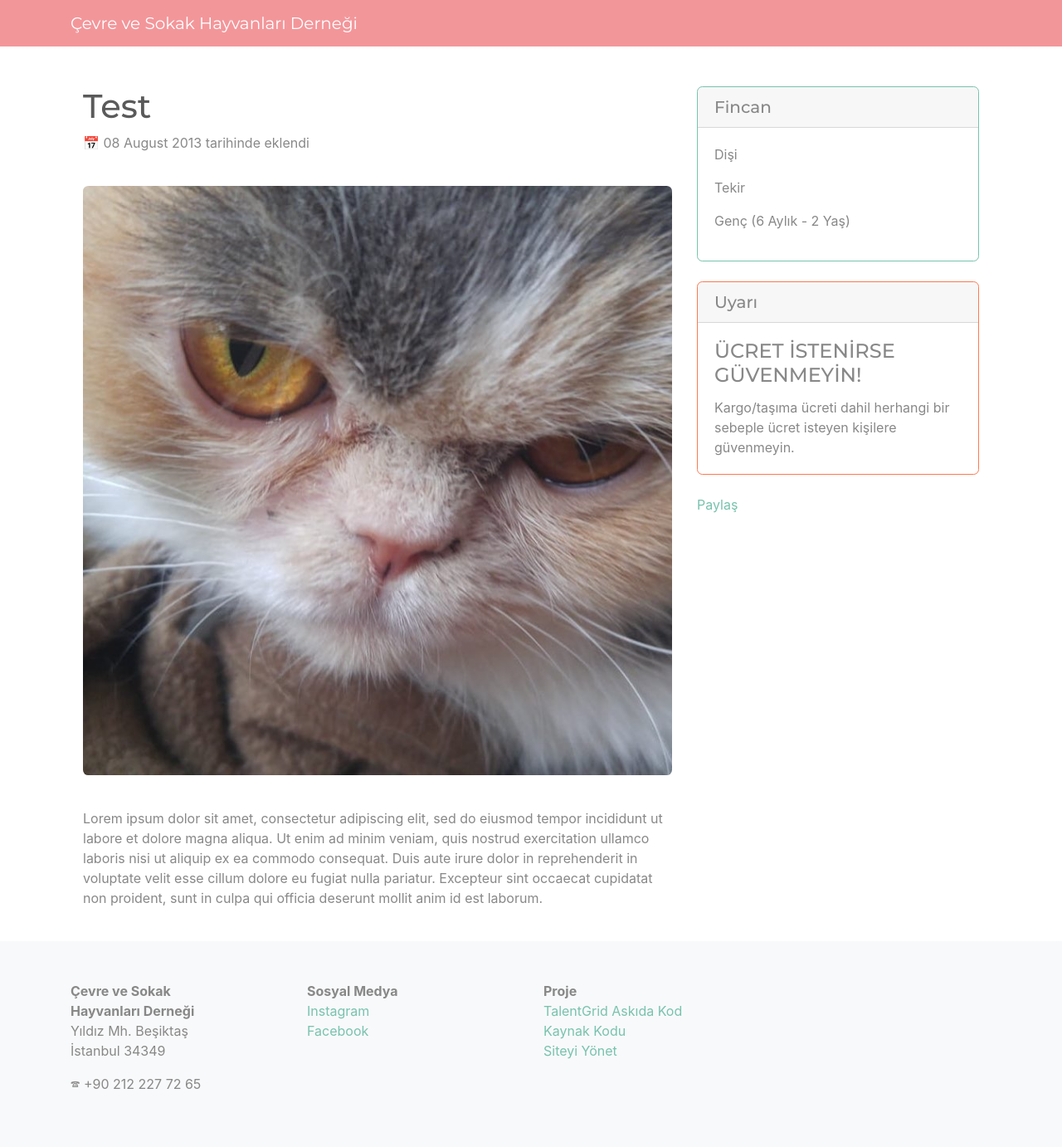
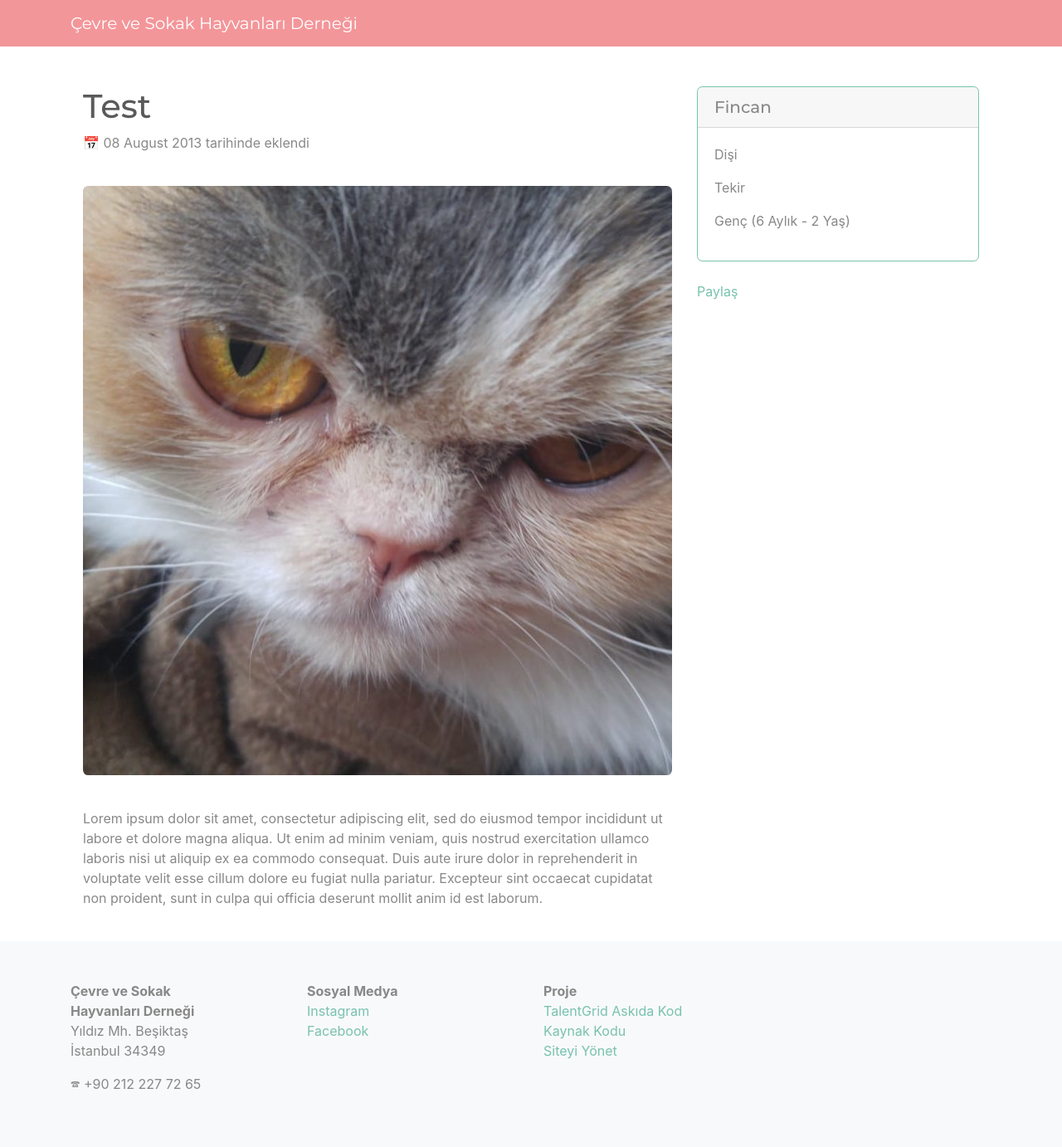
Before and after one commit to Askida-Kod/petibor, a Jekyll site: the page built from _posts/2013-08-08-ilk.md, in a window 1280 px wide. Shown: the whole page at 83% size. Built offline with Jekyll 4.4.1, drawn with Linux system fonts in a browser that asks for light colours; nearby versions of some CDN libraries.

Commit message:
Uyarı kutusunu kaldır

```diff
--- a/_layouts/pet.html
+++ b/_layouts/pet.html
@@ -32,14 +32,6 @@ layout: default
                             </div>
                         </div>
 
-                        <div class="card border-danger my-4">
-                            <h5 class="card-header">Uyarı</h5>
-                            <div class="card-body">
-                                <h4 class="card-title">ÜCRET İSTENİRSE GÜVENMEYİN!</h4>
-                                Kargo/taşıma ücreti dahil herhangi bir sebeple ücret isteyen kişilere güvenmeyin.
-                            </div>
-                        </div>
-
                         {% include share.html %}
                     </div>
                 </div>
```
